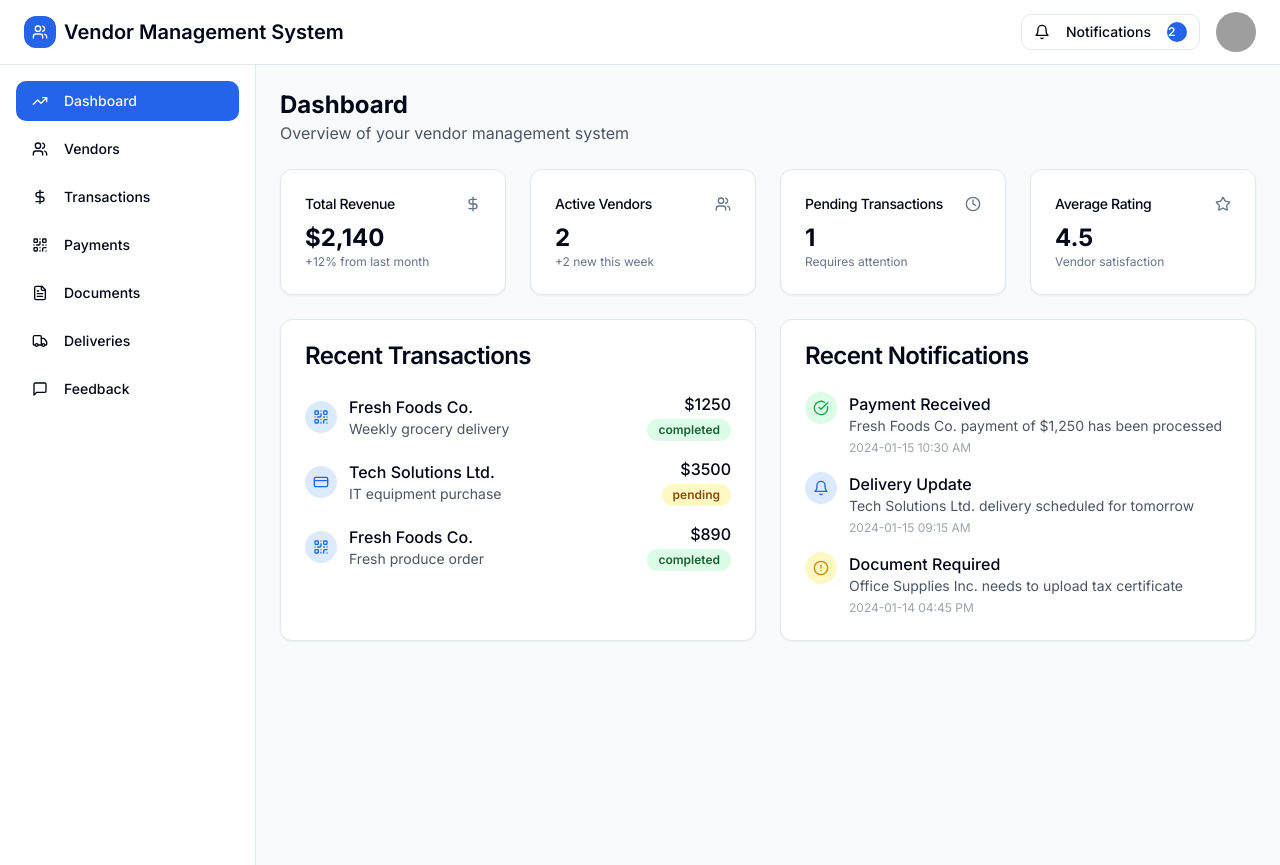
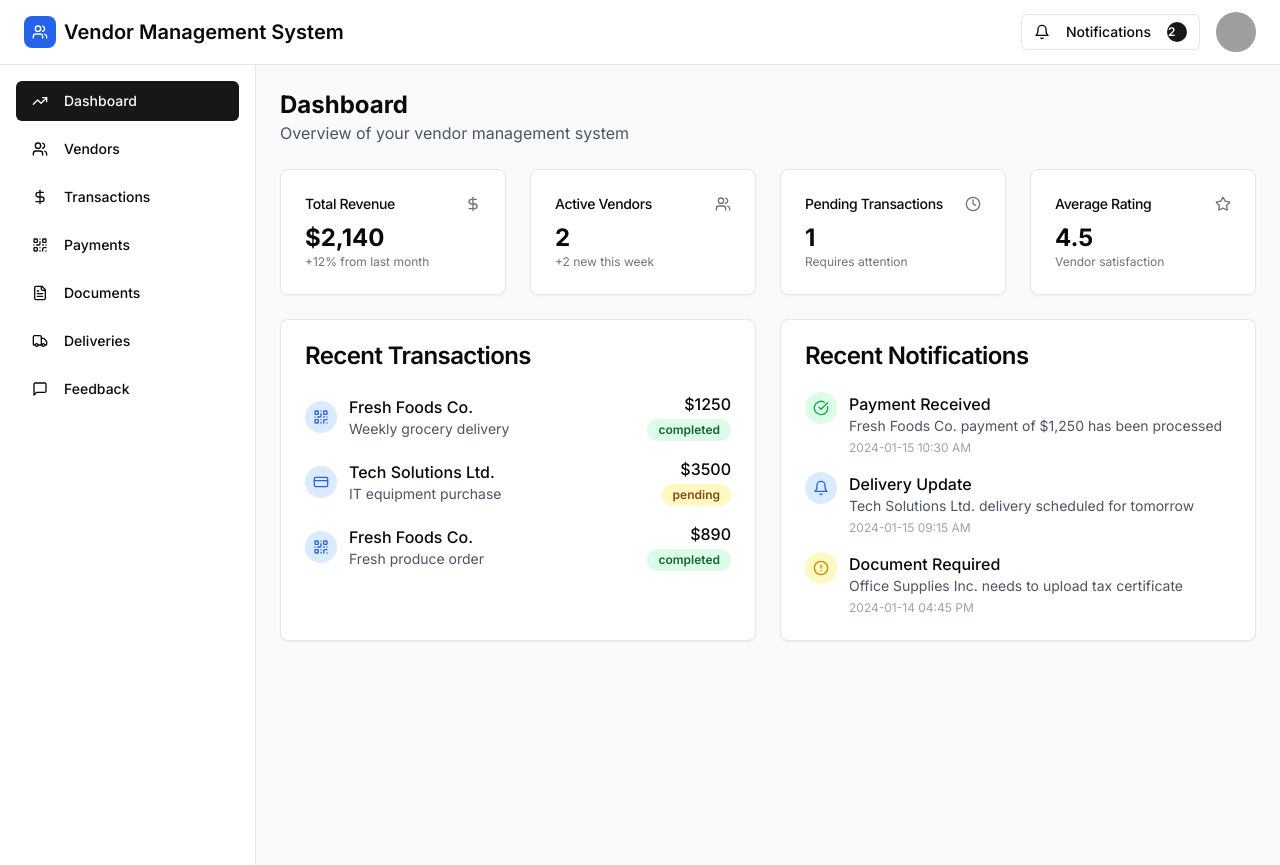
Before and after one commit to Randomlyclueless/Project0, a Next.js app: page / in a window 1280 px wide. Built offline with nearby package versions, Linux system fonts and the light colour scheme; grey boxes are pictures that could not be loaded.

Commit message:
Update globals.css

```diff
--- a/app/globals.css
+++ b/app/globals.css
@@ -2,50 +2,85 @@
 @tailwind components;
 @tailwind utilities;
 
+body {
+  font-family: Arial, Helvetica, sans-serif;
+}
+
+@layer utilities {
+  .text-balance {
+    text-wrap: balance;
+  }
+}
+
 @layer base {
   :root {
     --background: 0 0% 100%;
-    --foreground: 222.2 84% 4.9%;
+    --foreground: 0 0% 4%;
     --card: 0 0% 100%;
-    --card-foreground: 222.2 84% 4.9%;
+    --card-foreground: 0 0% 4%;
     --popover: 0 0% 100%;
-    --popover-foreground: 222.2 84% 4.9%;
-    --primary: 221.2 83.2% 53.3%;
-    --primary-foreground: 210 40% 98%;
-    --secondary: 210 40% 96%;
-    --secondary-foreground: 222.2 84% 4.9%;
-    --muted: 210 40% 96%;
-    --muted-foreground: 215.4 16.3% 46.9%;
-    --accent: 210 40% 96%;
-    --accent-foreground: 222.2 84% 4.9%;
-    --destructive: 0 84.2% 60.2%;
-    --destructive-foreground: 210 40% 98%;
-    --border: 214.3 31.8% 91.4%;
-    --input: 214.3 31.8% 91.4%;
-    --ring: 221.2 83.2% 53.3%;
-    --radius: 0.75rem;
+    --popover-foreground: 0 0% 4%;
+    --primary: 0 0% 9%;
+    --primary-foreground: 0 0% 98%;
+    --secondary: 0 0% 96%;
+    --secondary-foreground: 0 0% 9%;
+    --muted: 0 0% 96%;
+    --muted-foreground: 0 0% 45%;
+    --accent: 0 0% 96%;
+    --accent-foreground: 0 0% 9%;
+    --destructive: 0 84% 60%;
+    --destructive-foreground: 0 0% 98%;
+    --border: 0 0% 90%;
+    --input: 0 0% 90%;
+    --ring: 0 0% 4%;
+    --chart-1: 12 76% 61%;
+    --chart-2: 173 58% 39%;
+    --chart-3: 197 37% 24%;
+    --chart-4: 43 74% 66%;
+    --chart-5: 27 87% 67%;
+    --radius: 0.5rem;
+    --sidebar-background: 0 0% 98%;
+    --sidebar-foreground: 240 5% 26%;
+    --sidebar-primary: 240 6% 10%;
+    --sidebar-primary-foreground: 0 0% 98%;
+    --sidebar-accent: 240 5% 96%;
+    --sidebar-accent-foreground: 240 6% 10%;
+    --sidebar-border: 220 13% 91%;
+    --sidebar-ring: 217 91% 60%;
   }
-
   .dark {
-    --background: 222.2 84% 4.9%;
-    --foreground: 210 40% 98%;
-    --card: 222.2 84% 4.9%;
-    --card-foreground: 210 40% 98%;
-    --popover: 222.2 84% 4.9%;
-    --popover-foreground: 210 40% 98%;
-    --primary: 217.2 91.2% 59.8%;
-    --primary-foreground: 222.2 84% 4.9%;
-    --secondary: 217.2 32.6% 17.5%;
-    --secondary-foreground: 210 40% 98%;
-    --muted: 217.2 32.6% 17.5%;
-    --muted-foreground: 215 20.2% 65.1%;
-    --accent: 217.2 32.6% 17.5%;
-    --accent-foreground: 210 40% 98%;
-    --destructive: 0 62.8% 30.6%;
-    --destructive-foreground: 210 40% 98%;
-    --border: 217.2 32.6% 17.5%;
-    --input: 217.2 32.6% 17.5%;
-    --ring: 224.3 76.3% 94.1%;
+    --background: 0 0% 4%;
+    --foreground: 0 0% 98%;
+    --card: 0 0% 4%;
+    --card-foreground: 0 0% 98%;
+    --popover: 0 0% 4%;
+    --popover-foreground: 0 0% 98%;
+    --primary: 0 0% 98%;
+    --primary-foreground: 0 0% 9%;
+    --secondary: 0 0% 15%;
+    --secondary-foreground: 0 0% 98%;
+    --muted: 0 0% 15%;
+    --muted-foreground: 0 0% 64%;
+    --accent: 0 0% 15%;
+    --accent-foreground: 0 0% 98%;
+    --destructive: 0 63% 31%;
+    --destructive-foreground: 0 0% 98%;
+    --border: 0 0% 15%;
+    --input: 0 0% 15%;
+    --ring: 0 0% 83%;
+    --chart-1: 220 70% 50%;
+    --chart-2: 160 60% 45%;
+    --chart-3: 30 80% 55%;
+    --chart-4: 280 65% 60%;
+    --chart-5: 340 75% 55%;
+    --sidebar-background: 240 6% 10%;
+    --sidebar-foreground: 240 5% 96%;
+    --sidebar-primary: 224 76% 48%;
+    --sidebar-primary-foreground: 0 0% 100%;
+    --sidebar-accent: 240 4% 16%;
+    --sidebar-accent-foreground: 240 5% 96%;
+    --sidebar-border: 240 4% 16%;
+    --sidebar-ring: 217 91% 60%;
   }
 }
 
```
